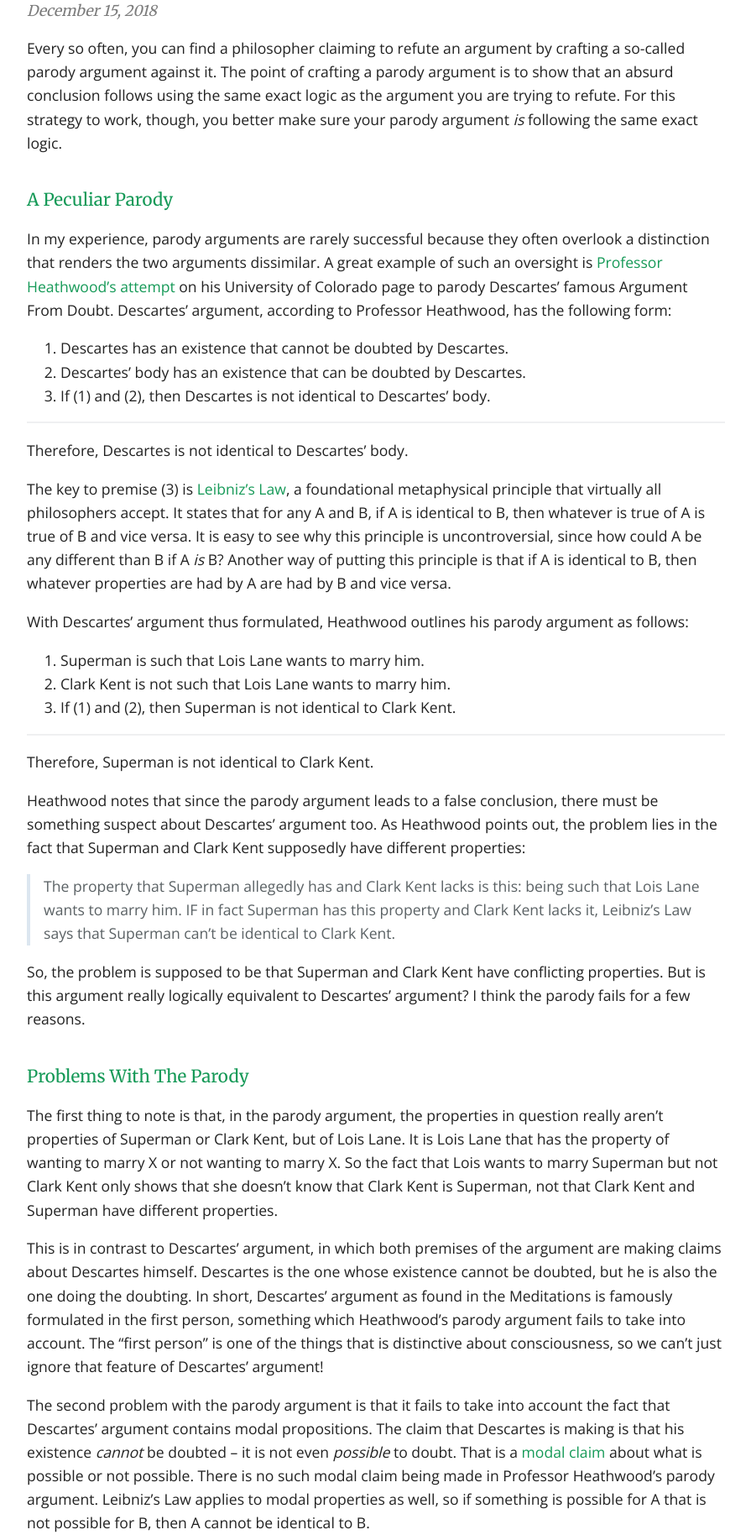
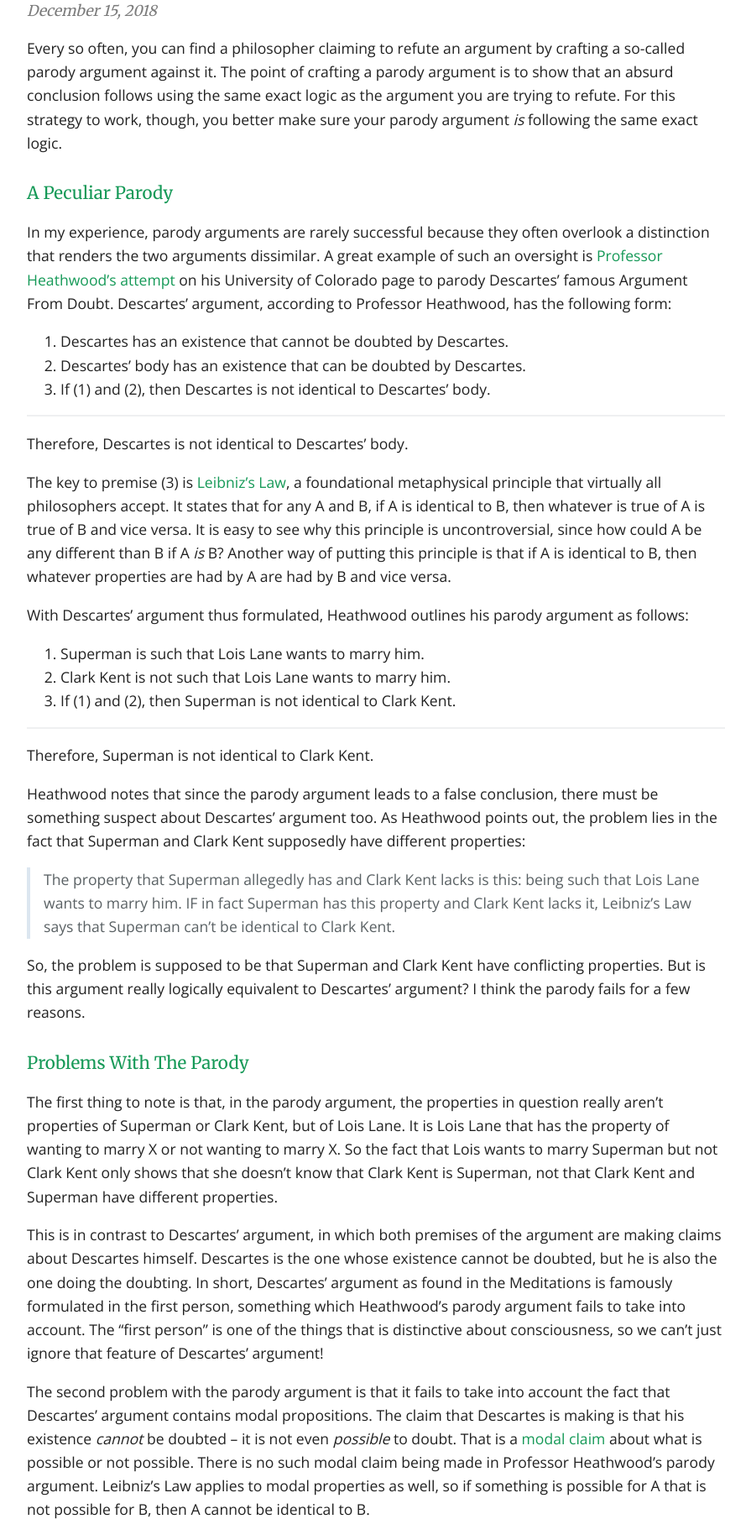
Before and after one commit to second-breakfast/second-breakfast.github.io, a Jekyll site: the page built from _posts/2018-12-15-heathwood-dualism.markdown, in a window 1280 px wide. Shown: the part 362-2196 px from the top of the page at 84% size, without its empty margins (192-1087 px from the left). Built offline with Jekyll 4.4.1, drawn with Linux system fonts in a browser that asks for light colours.

Commit message:
Put back h3 top-margin

```diff
--- a/css/cayman.css
+++ b/css/cayman.css
@@ -193,7 +193,6 @@ a:hover { text-decoration: underline; }
 @media screen and (max-width: 42em) { .main-content { padding: 2rem 1rem; font-size: 1rem; } }
 .main-content img { max-width: 100%; }
 .main-content h1, .main-content h2, .main-content h3, .main-content h4, .main-content h5, .main-content h6 { margin-top: 2rem; margin-bottom: 0rem; font-weight: normal; color: #159957; }
-.main-content h3 { margin-top: 2.5rem; }
 .main-content p { margin-bottom: 1em; }
 .main-content code { padding: 2px 4px; font-family: Consolas, "Liberation Mono", Menlo, Courier, monospace; font-size: 0.9rem; color: #567482; background-color: #f3f6fa; border-radius: 0.3rem; }
 .main-content pre { padding: 0.8rem; margin-top: 0; margin-bottom: 1rem; font: 1rem Consolas, "Liberation Mono", Menlo, Courier, monospace; color: #567482; word-wrap: normal; background-color: #f3f6fa; border: solid 1px #dce6f0; border-radius: 0.3rem; }
```
